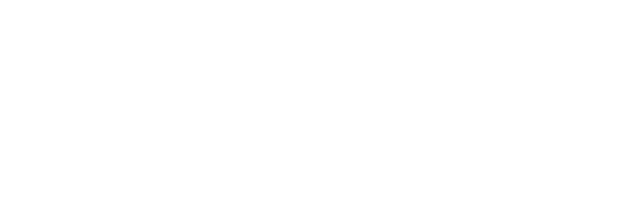
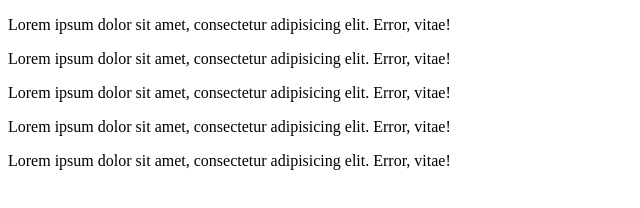
Before and after one commit to PopovAnton123/Jobb, a plain HTML site: page Task01.html in a window 1280 px wide. Shown: the whole page, without its empty margins (0-640 px from the left). Drawn offline with Linux system fonts and the light colour scheme.

Commit message:
Create lorem 5

```diff
--- a/Task01.html
+++ b/Task01.html
@@ -5,6 +5,10 @@
     <title>Title</title>
 </head>
 <body>
-
+<p>Lorem ipsum dolor sit amet, consectetur adipisicing elit. Error, vitae!</p>
+<p>Lorem ipsum dolor sit amet, consectetur adipisicing elit. Error, vitae!</p>
+<p>Lorem ipsum dolor sit amet, consectetur adipisicing elit. Error, vitae!</p>
+<p>Lorem ipsum dolor sit amet, consectetur adipisicing elit. Error, vitae!</p>
+<p>Lorem ipsum dolor sit amet, consectetur adipisicing elit. Error, vitae!</p>
 </body>
 </html>
```
